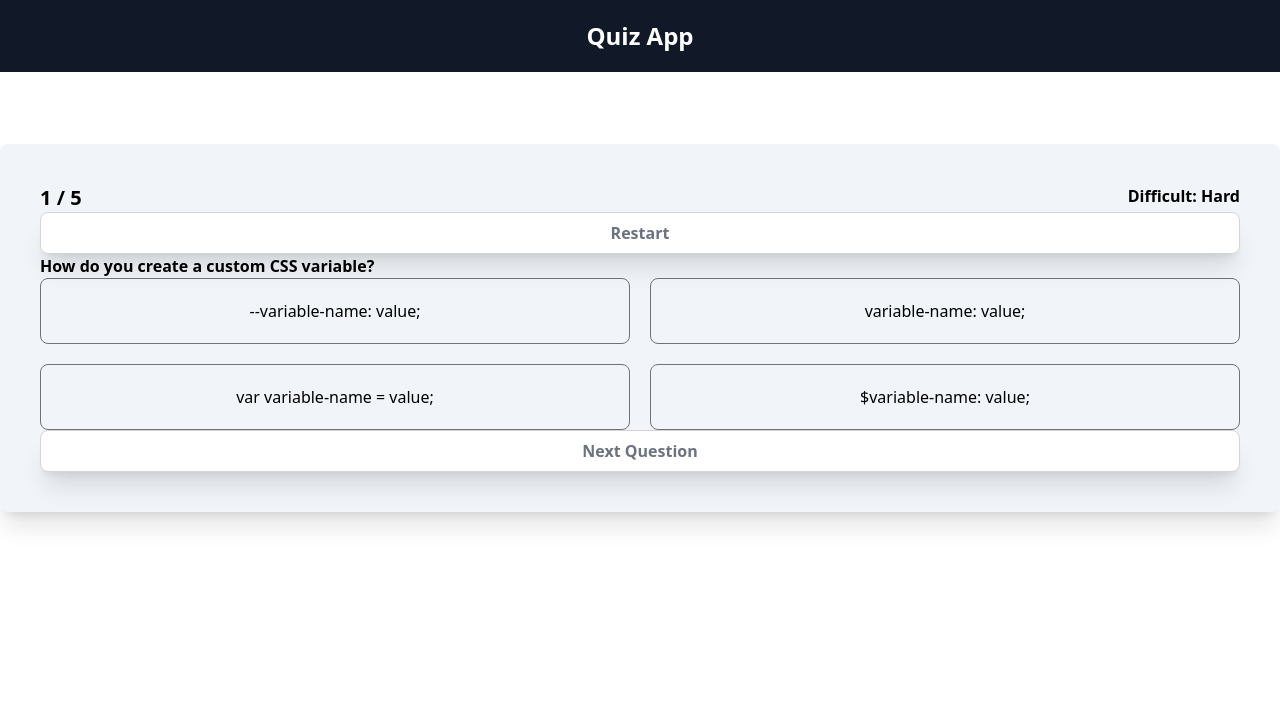
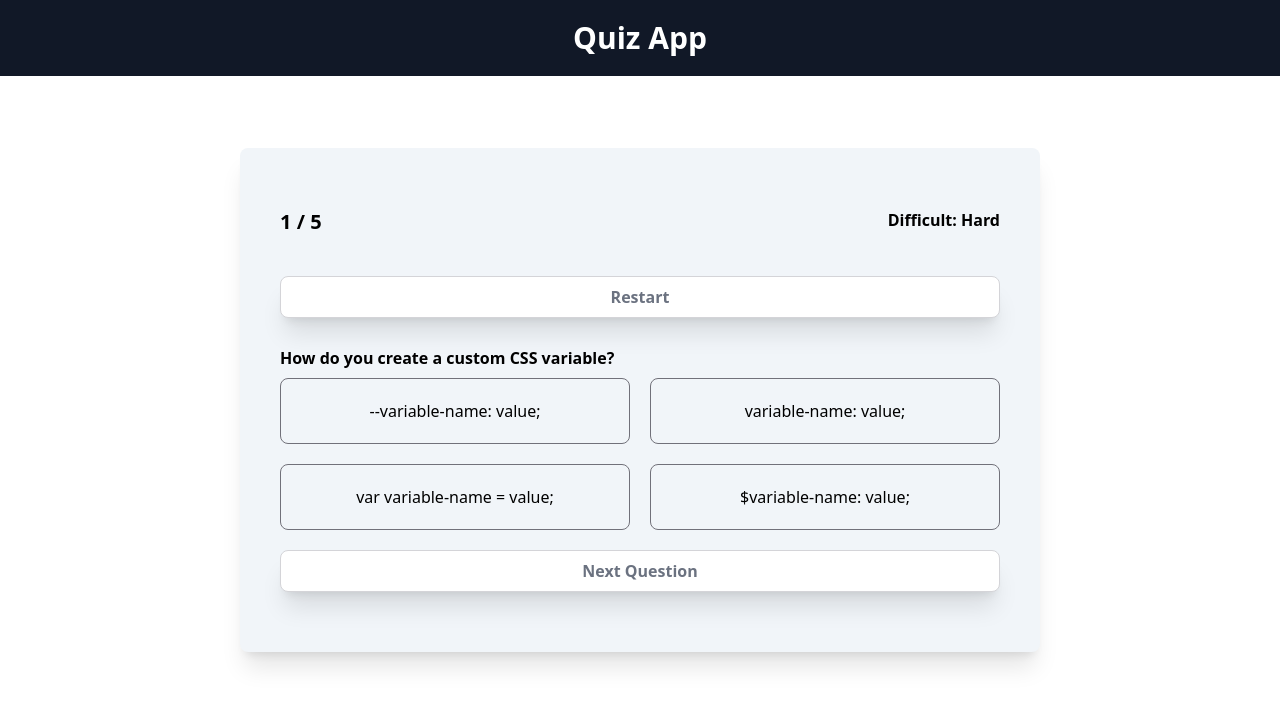
Before and after one commit to SebastianSloma/react_quiz, a React (Vite) app: page /category/Css in a window 1280 px wide. Both pictures are taken after a click on the button "Start Quiz". Shown: the top 706 px of the page. Built offline with nearby package versions, Linux system fonts and the light colour scheme.

Commit message:
fix width of cards

```diff
--- a/src/components/NavBar.jsx
+++ b/src/components/NavBar.jsx
@@ -5,7 +5,7 @@ export const NavBar = () => {
 	return (
 		<header className='bg-gray-900 py-5 flex mx-auto justify-center'>
 			<Link to='/'>
-				<h1 className='text-white text-2xl font-bold hover:scale-110 transition-all duration-500' >Quiz App</h1>
+				<h1 className='text-white text-3xl font-bold hover:scale-110 transition-all duration-500' >Quiz App</h1>
 			</Link>
 		</header>
 	);
--- a/src/components/Question.jsx
+++ b/src/components/Question.jsx
@@ -44,8 +44,6 @@ export const Question = ({
 		setIndexQuestion(0);
 	};
 
-
-
 	return (
 		<>
 			{activeResults ? (
@@ -55,8 +53,8 @@ export const Question = ({
 					onReset={onReset}
 				/>
 			) : (
-				<div className='flex flex-col w-full mt-10 justify-between shadow-xl bg-slate-100  p-10 rounded-lg'>
-					<div className='flex justify-between'>
+				<div className='flex flex-col w-[800px] mt-10 justify-between shadow-xl bg-slate-100  p-10 rounded-lg'>
+					<div className='flex justify-between my-5'>
 						<span className='text-xl font-bold'>
 							{/* Number actual question and number all questions */}
 							{indexQuestion + 1} / {questionsFiltered.length}
@@ -71,12 +69,12 @@ export const Question = ({
 					</div>
 
 					<button
-						className='border border-zinc-300 text-gray-500 bg-white px-5 py-2 rounded-lg shadow-xl hover:shadow-inner transition-all font-bold  hover:text-gray-600'
+						className='border border-zinc-300 text-gray-500 bg-white px-5 py-2 my-5 rounded-lg shadow-xl hover:shadow-inner transition-all font-bold  hover:text-gray-600'
 						onClick={onReset}>
 						Restart
 					</button>
 					<div>
-						<h1 className='font-bold'>{filteredQuestion.question}</h1>
+						<h1 className='font-bold my-2'>{filteredQuestion.question}</h1>
 					</div>
 
 					{/* answers */}
@@ -104,7 +102,7 @@ export const Question = ({
 					{/* Conditional to show the next question button at the end of the question */}
 					{indexQuestion + 1 === questionsFiltered.length ? (
 						<button
-							className='border border-zinc-300 text-gray-500 bg-white px-5 py-2 rounded-lg shadow-xl hover:shadow-inner transition-all font-bold  hover:text-gray-600'
+							className='border border-zinc-300 text-gray-500 bg-white px-5 py-2 my-5 rounded-lg shadow-xl hover:shadow-inner transition-all font-bold  hover:text-gray-600'
 							onClick={() => {
 								setAnswered(false);
 								setActiveResults(true);
@@ -113,7 +111,7 @@ export const Question = ({
 						</button>
 					) : (
 						<button
-							className='border border-zinc-300 text-gray-500 bg-white px-5 py-2 rounded-lg shadow-xl hover:shadow-inner transition-all font-bold  hover:text-gray-600 '
+							className='border border-zinc-300 text-gray-500 bg-white px-5 py-2 my-5  rounded-lg shadow-xl hover:shadow-inner transition-all font-bold  hover:text-gray-600 '
 							onClick={onNextQuestion}>
 							Next Question
 						</button>
--- a/src/components/Results.jsx
+++ b/src/components/Results.jsx
@@ -7,16 +7,16 @@ import { Link } from 'react-router-dom';
 /* eslint-disable react/prop-types */
 export const Results = ({ score, questionsFiltered, onReset }) => {
 	return (
-		<div className='flex flex-col bg-slate-100 border justify-evenly items-center shadow-xl rounded-lg  gap-5 w-full'>
+		<div className='flex flex-col bg-slate-100 border justify-evenly items-center shadow-xl rounded-lg  gap-5 w-[600px]'>
 			<h1 className='text=4xl font-bold text-3xl'>Results</h1>
-			<div className='flex flex-col gap-5 text-center text-lg font-bold'>
+			<div className='flex flex-col gap-5 text-center text-lg font-bold my-5'>
 				<span>You guessed right</span>
 				<span className='font-black bg-gradient-to-r from-blue-700 to-purple-500 bg-clip-text text-transparent text-6xl animate-pulse'>
 					{((score / questionsFiltered.length) * 100).toFixed(0)}%
 				</span>
 				Of the questions ({score} of {questionsFiltered.length})
 			</div>
-			<div className='flex gap-10'>
+			<div className='flex gap-10 my-5'>
 				<button
 					className='border border-zinc-300 text-gray-500 bg-white px-5 py-2 rounded-lg shadow-xl hover:shadow-inner transition-all font-bold  hover:text-gray-600 '
 					onClick={onReset}>
```
